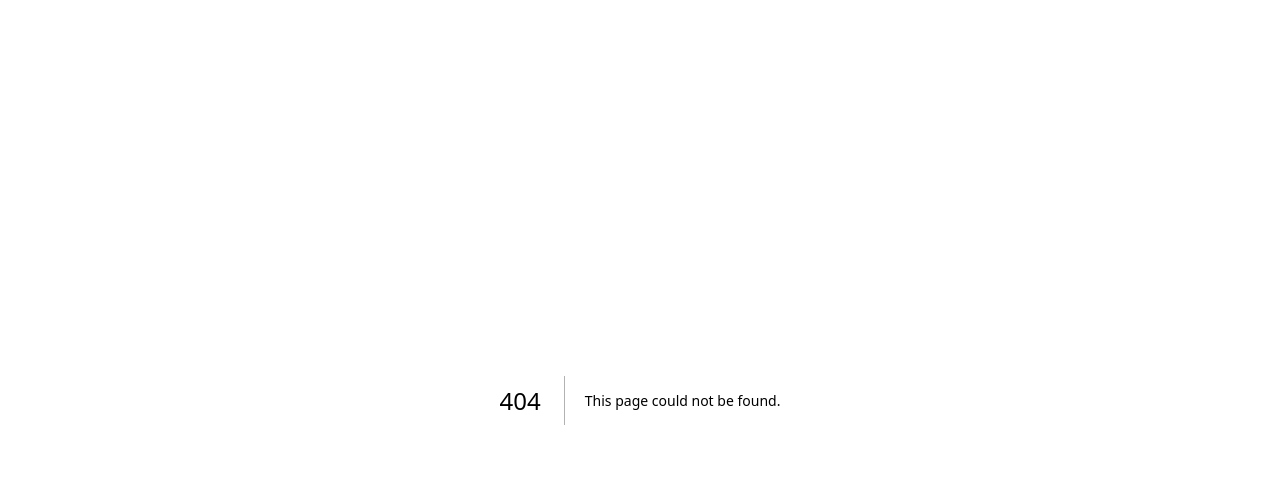
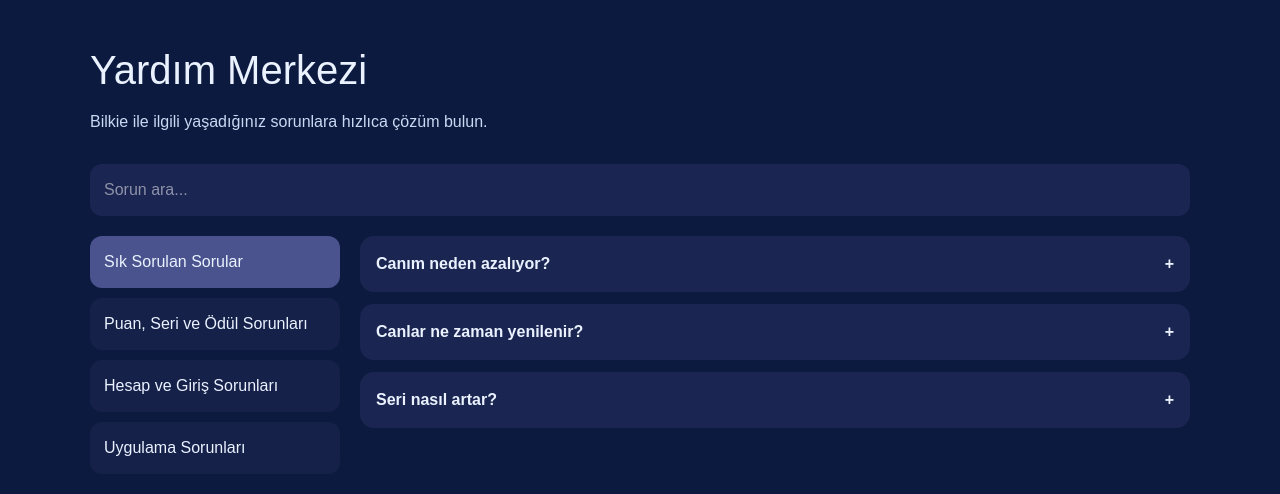
Before and after one commit to fsk34/bilkie-site, a Next.js app: page /yardim in a window 1280 px wide. Before the commit this address had no page. Shown: the top 494 px of the page. Built offline with nearby package versions, Linux system fonts and the light colour scheme.

Commit message:
yardim sayfasi eklendi

```diff
--- /dev/null
+++ b/app/yardim/page.tsx
@@ -0,0 +1,136 @@
+
+
+"use client";
+
+import { useMemo, useState } from "react";
+import { helpCenterData } from "@/data/help-center";
+
+export default function YardimPage() {
+  const [aktifKategori, setAktifKategori] = useState(
+    helpCenterData[0].kategori
+  );
+  const [acikSoru, setAcikSoru] = useState<string | null>(null);
+  const [arama, setArama] = useState("");
+
+  const aktifKategoriData = useMemo(() => {
+    return (
+      helpCenterData.find((k) => k.kategori === aktifKategori) ??
+      helpCenterData[0]
+    );
+  }, [aktifKategori]);
+
+  const filtreliSorular = useMemo(() => {
+    const q = arama.toLowerCase();
+    if (!q) return aktifKategoriData.sorular;
+
+    return aktifKategoriData.sorular.filter((soru) => {
+      return (
+        soru.baslik.toLowerCase().includes(q) ||
+        soru.adimlar.some((a) => a.toLowerCase().includes(q))
+      );
+    });
+  }, [arama, aktifKategoriData]);
+
+  return (
+    <main
+      style={{
+        minHeight: "100vh",
+        background: "#0C1A3F",
+        color: "#EAF2FF",
+        padding: "40px 20px",
+      }}
+    >
+      <div style={{ maxWidth: 1100, margin: "0 auto" }}>
+        <h1 style={{ fontSize: 40, marginBottom: 10 }}>Yardım Merkezi</h1>
+        <p style={{ color: "#C9D9F2", marginBottom: 30 }}>
+          Bilkie ile ilgili yaşadığınız sorunlara hızlıca çözüm bulun.
+        </p>
+
+        {/* ARAMA */}
+        <input
+          value={arama}
+          onChange={(e) => setArama(e.target.value)}
+          placeholder="Sorun ara..."
+          style={{
+            width: "100%",
+            padding: 14,
+            borderRadius: 12,
+            marginBottom: 20,
+            border: "none",
+            background: "#1B2551",
+            color: "white",
+          }}
+        />
+
+        <div style={{ display: "flex", gap: 20, flexWrap: "wrap" }}>
+          {/* KATEGORİLER */}
+          <div style={{ minWidth: 250 }}>
+            {helpCenterData.map((k) => (
+              <div
+                key={k.kategori}
+                onClick={() => {
+                  setAktifKategori(k.kategori);
+                  setAcikSoru(null);
+                }}
+                style={{
+                  padding: 14,
+                  marginBottom: 10,
+                  borderRadius: 12,
+                  cursor: "pointer",
+                  background:
+                    aktifKategori === k.kategori
+                      ? "#4A538E"
+                      : "#16214A",
+                }}
+              >
+                {k.kategori}
+              </div>
+            ))}
+          </div>
+
+          {/* SORULAR */}
+          <div style={{ flex: 1 }}>
+            {filtreliSorular.map((soru) => {
+              const acik = acikSoru === soru.id;
+
+              return (
+                <div
+                  key={soru.id}
+                  style={{
+                    background: "#1B2551",
+                    borderRadius: 14,
+                    marginBottom: 12,
+                  }}
+                >
+                  <div
+                    onClick={() =>
+                      setAcikSoru(acik ? null : soru.id)
+                    }
+                    style={{
+                      padding: 16,
+                      cursor: "pointer",
+                      fontWeight: "bold",
+                      display: "flex",
+                      justifyContent: "space-between",
+                    }}
+                  >
+                    {soru.baslik}
+                    <span>{acik ? "−" : "+"}</span>
+                  </div>
+
+                  {acik && (
+                    <ol style={{ padding: "0 20px 16px" }}>
+                      {soru.adimlar.map((a, i) => (
+                        <li key={i}>{a}</li>
+                      ))}
+                    </ol>
+                  )}
+                </div>
+              );
+            })}
+          </div>
+        </div>
+      </div>
+    </main>
+  );
+}
--- /dev/null
+++ b/data/help-center.ts
@@ -0,0 +1,112 @@
+export const helpCenterData = [
+  {
+    kategori: "Sık Sorulan Sorular",
+    sorular: [
+      {
+        id: "can_neden_azaliyor",
+        baslik: "Canım neden azalıyor?",
+        adimlar: [
+          "Canlar, bazı etkinliklerde yanlış cevap verildiğinde azalabilir.",
+          "Bu sistem, soruları daha dikkatli çözmenize yardımcı olmak için kullanılır.",
+          "Her bölümde aynı can kuralı geçerli olmayabilir.",
+          "Can durumunuzu profil veya ilgili ekranlardan kontrol edebilirsiniz.",
+        ],
+      },
+      {
+        id: "canlar_ne_zaman_yenilenir",
+        baslik: "Canlar ne zaman yenilenir?",
+        adimlar: [
+          "Canlar belirli bir süre sonra veya günlük yenilenme ile geri gelebilir.",
+          "Bazı durumlarda reklam ödülü veya özel ödüllerle ekstra can kazanabilirsiniz.",
+          "Yenilenme süresi uygulama içindeki sisteme göre otomatik çalışır.",
+          "Canlarınız dolmadıysa biraz bekleyip tekrar kontrol edebilirsiniz.",
+        ],
+      },
+      {
+        id: "seri_nasil_artar",
+        baslik: "Seri nasıl artar?",
+        adimlar: [
+          "Serinizin artması için düzenli olarak uygulamada etkinlik tamamlamanız gerekir.",
+          "Test çözmek, konu bitirmek veya belirli görevleri tamamlamak seriye katkı sağlayabilir.",
+          "Aynı gün içinde yapılan uygun bir etkinlik seriyi korumaya yardımcı olur.",
+          "Seri sistemi günlük devamlılığı ödüllendirmek için kullanılır.",
+        ],
+      },
+    ],
+  },
+
+  {
+    kategori: "Puan, Seri ve Ödül Sorunları",
+    sorular: [
+      {
+        id: "xp_gelmedi",
+        baslik: "XP gelmedi",
+        adimlar: [
+          "XP genellikle etkinlik tamamlandıktan sonra eklenir.",
+          "Bazı durumlarda XP'nin görünmesi kısa sürebilir.",
+          "İnternet bağlantınızı kontrol edip sayfayı yenileyin.",
+          "XP hâlâ görünmüyorsa uygulamayı yeniden başlatmayı deneyin.",
+        ],
+      },
+      {
+        id: "seri_artmadi",
+        baslik: "Seri artmadı",
+        adimlar: [
+          "Serinin artması için gün içinde geçerli bir etkinlik tamamlanmalıdır.",
+          "Sadece uygulamaya girmek seri artırmaz.",
+          "Test, konu veya görev tamamladığınızdan emin olun.",
+          "İnternet bağlantınızı kontrol edip tekrar deneyin.",
+        ],
+      },
+    ],
+  },
+
+  {
+    kategori: "Hesap ve Giriş Sorunları",
+    sorular: [
+      {
+        id: "giris_yapamiyorum",
+        baslik: "Hesabıma giriş yapamıyorum",
+        adimlar: [
+          "Girdiğiniz e-posta ve şifrenin doğru olduğundan emin olun.",
+          "İnternet bağlantınızı kontrol edin.",
+          "Farklı bir giriş yöntemi denemeyi deneyin.",
+          "Şifre sıfırlama seçeneğini kullanabilirsiniz.",
+        ],
+      },
+      {
+        id: "sifremi_unuttum",
+        baslik: "Şifremi unuttum",
+        adimlar: [
+          "Şifremi unuttum seçeneğine tıklayın.",
+          "E-posta adresinizi girin.",
+          "Gelen bağlantı ile yeni şifre oluşturun.",
+        ],
+      },
+    ],
+  },
+
+  {
+    kategori: "Uygulama Sorunları",
+    sorular: [
+      {
+        id: "acilmiyor",
+        baslik: "Uygulama açılmıyor",
+        adimlar: [
+          "Uygulamayı kapatıp tekrar açın.",
+          "Cihazınızı yeniden başlatın.",
+          "Uygulamanın güncel olduğundan emin olun.",
+        ],
+      },
+      {
+        id: "testler_acilmiyor",
+        baslik: "Testler açılmıyor",
+        adimlar: [
+          "İnternet bağlantınızı kontrol edin.",
+          "Uygulamayı yeniden başlatın.",
+          "Önceki testleri tamamladığınızdan emin olun.",
+        ],
+      },
+    ],
+  },
+];
```
